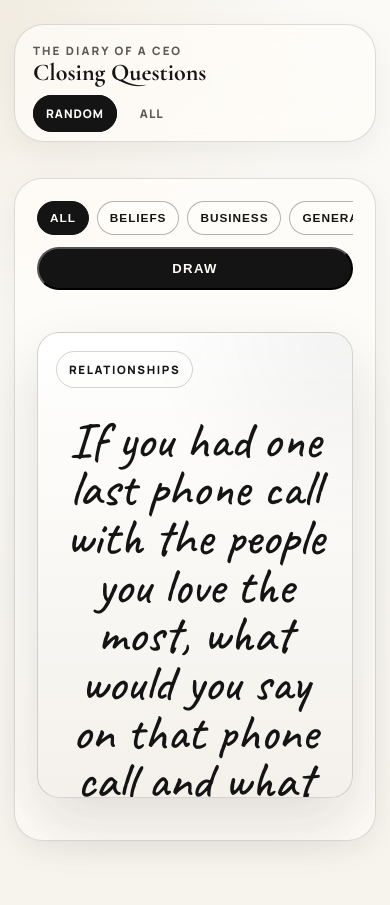
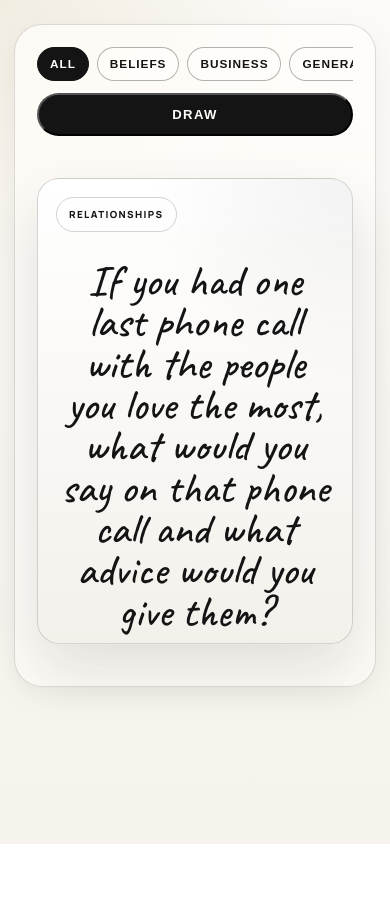
Before and after one commit to ryan-blunden/doac-guest-questions, an Astro site: page / in a window 390 px wide. After the commit the page ends 844 px from the top, so only its background shows below. Built offline with nearby package versions, Linux system fonts and the light colour scheme; Astro itself is replaced by a stand-in of ours.

Commit message:
Refactor layout styles and comment out header section in BaseLayout.astro

```diff
--- a/src/layouts/BaseLayout.astro
+++ b/src/layouts/BaseLayout.astro
@@ -116,9 +116,6 @@ const navItems: NavItem[] = [
         justify-content: space-between;
         margin-bottom: 36px;
         padding: 20px 24px;
-        position: sticky;
-        top: 18px;
-        z-index: 10;
       }
 
       .brand-lockup {
@@ -387,7 +384,7 @@ const navItems: NavItem[] = [
       .question-card__category {
         border: 1px solid rgba(20, 20, 20, 0.18);
         border-radius: 999px;
-        font-size: 0.72rem;
+        font-size: 0.612rem;
         font-weight: 800;
         letter-spacing: 0.14em;
         padding: 10px 12px;
@@ -404,7 +401,7 @@ const navItems: NavItem[] = [
 
       .question-card__question {
         font-family: "Caveat", cursive;
-        font-size: 3.2rem;
+        font-size: 2.72rem;
         line-height: 0.95;
         margin: 0;
         text-align: center;
@@ -536,13 +533,14 @@ const navItems: NavItem[] = [
         }
 
         .question-card__question {
-          font-size: 3.2rem;
+          font-size: 2.72rem;
         }
       }
     </style>
   </head>
   <body>
     <div class="site-shell">
+      {/*
         <header class="site-header">
           <div class="brand-lockup">
             <span class="brand-kicker">The Diary Of A CEO</span>
@@ -566,6 +564,7 @@ const navItems: NavItem[] = [
             </ul>
           </nav>
         </header>
+      */}
       <slot />
     </div>
   </body>
```
Lines whose indentation alone changed are shown as unchanged.
